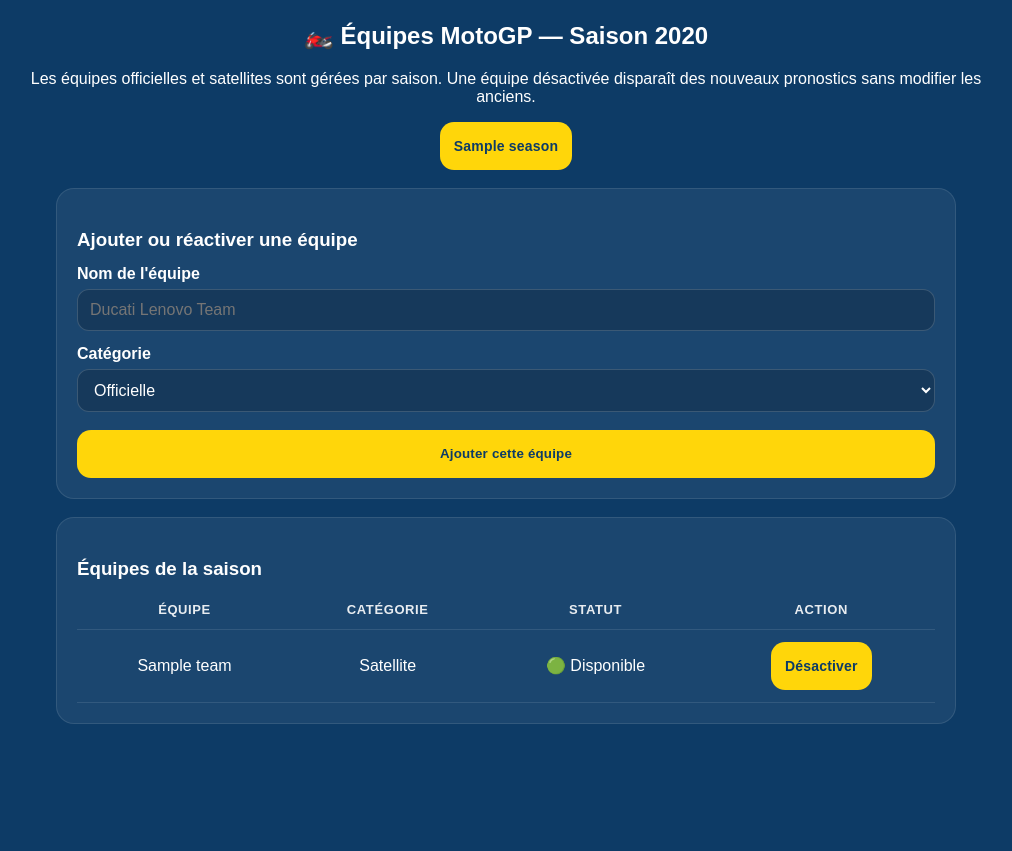
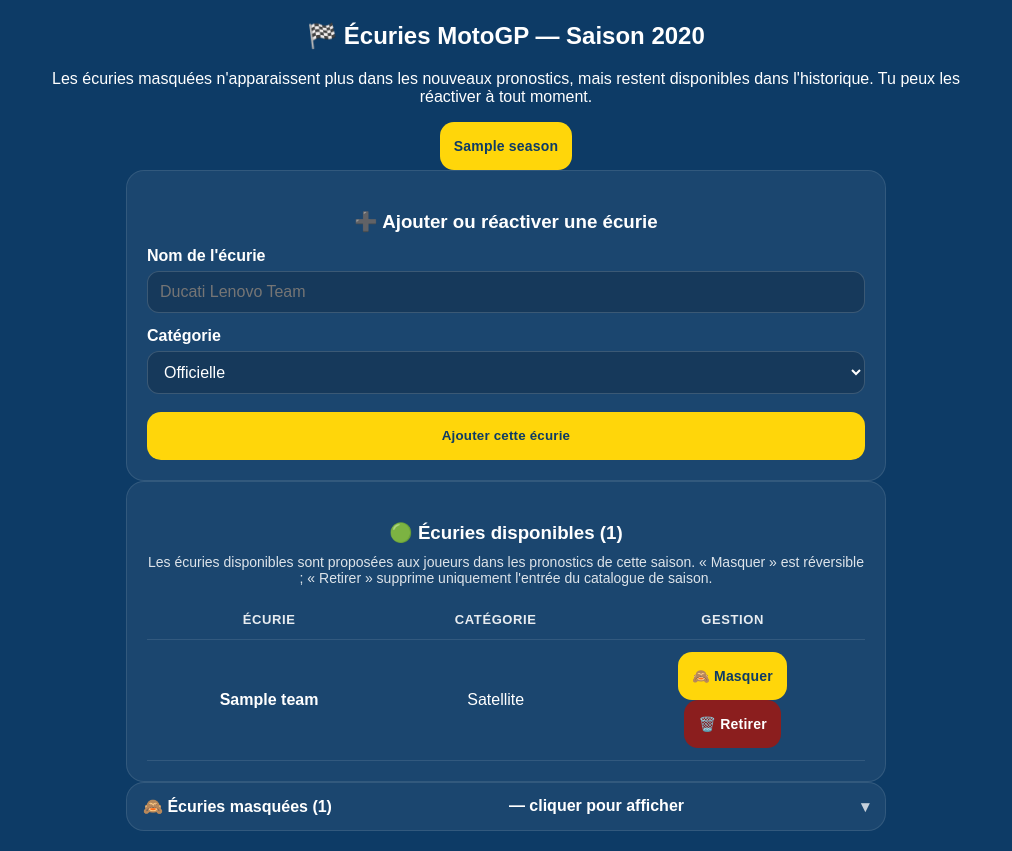
Before and after one commit to benjaminsoler07-lang/motogp-jeu, a Python web app: template templates/admin_teams.html in a window 1280 px wide. Shown: the part 305-1156 px from the top of the page, without its empty margins (134-1146 px from the left). Before the commit the page ends 1029 px from the top, so only its background shows below. Run offline with Jinja, Linux system fonts and the light colour scheme; the template is opened without the code that fills it: most values are stand-ins (such as "Sample title", 1, 10 or a date in 2020).

Commit message:
ui(teams): separate active and hidden stables with soft hiding and catalog-only removal

```diff
--- a/templates/admin_teams.html
+++ b/templates/admin_teams.html
@@ -1,46 +1,107 @@
 {% extends "base.html" %}
-{% block title %}Administration équipes — {{ year }}{% endblock %}
+{% block title %}Administration écuries — {{ year }}{% endblock %}
 {% block content %}
 {% include "_admin_nav.html" %}
-<h2>🏍️ Équipes MotoGP — Saison {{ year }}</h2>
-<p>Les équipes officielles et satellites sont gérées par saison. Une équipe désactivée disparaît des nouveaux pronostics sans modifier les anciens.</p>
-<nav class="v2-season-picker">{% for y in seasons %}
-<a class="btn btn-small" href="{{ url_for('admin_teams',season=y) }}" {% if y == year %}aria-current="page"{% endif %}>{{ y }}</a>{% endfor %}</nav>
+<h2>🏁 Écuries MotoGP — Saison {{ year }}</h2>
+<p>Les écuries masquées n'apparaissent plus dans les nouveaux pronostics, mais restent disponibles dans l'historique. Tu peux les réactiver à tout moment.</p>
+<nav class="v2-season-picker">
+{% for y in seasons %}
+<a class="btn btn-small" href="{{ url_for('admin_teams',season=y) }}"
+   {% if y == year %}aria-current="page"{% endif %}>{{ y }}</a>
+{% endfor %}
+</nav>
 {% if archived %}<p class="notice">Saison archivée : édition verrouillée.</p>{% endif %}
-<section class="card" style="max-width:900px;margin:18px auto;text-align:left">
-<h3>Ajouter ou réactiver une équipe</h3>
+
+<section class="card v2-catalog-card">
+  <h3>➕ Ajouter ou réactiver une écurie</h3>
   <form method="post">
     <input type="hidden" name="csrf" value="{{ csrf }}">
     <input type="hidden" name="season" value="{{ year }}">
     <input type="hidden" name="action" value="add">
-<label for="team">Nom de l'équipe</label>
-<input id="team" name="team" maxlength="100" required placeholder="Ducati Lenovo Team" {% if archived %}disabled{% endif %}>
+    <label for="team">Nom de l'écurie</label>
+    <input id="team" name="team" maxlength="100" required
+           placeholder="Ducati Lenovo Team" {% if archived %}disabled{% endif %}>
     <label for="kind">Catégorie</label>
     <select id="kind" name="kind" {% if archived %}disabled{% endif %}>
-<option value="official">Officielle</option><option value="satellite">Satellite</option>
+      <option value="official">Officielle</option>
+      <option value="satellite">Satellite</option>
     </select>
-<button type="submit" class="btn" {% if archived %}disabled{% endif %}>Ajouter cette équipe</button>
+    <button class="btn" type="submit" {% if archived %}disabled{% endif %}>Ajouter cette écurie</button>
   </form>
 </section>
-<section class="card" style="max-width:900px;margin:18px auto;text-align:left">
-<h3>Équipes de la saison</h3>
+
+<section class="card v2-catalog-card">
+  <h3>🟢 Écuries disponibles ({{ active_rows|length }})</h3>
+  <p class="admin-tip">Les écuries disponibles sont proposées aux joueurs dans les pronostics de cette saison. « Masquer » est réversible ; « Retirer » supprime uniquement l'entrée du catalogue de saison.</p>
   <div style="overflow:auto">
-<table class="classement" style="width:100%">
-<thead><tr><th>Équipe</th><th>Catégorie</th><th>Statut</th><th>Action</th></tr></thead>
+    <table class="classement v2-catalog-table">
+      <thead><tr><th>Écurie</th><th>Catégorie</th><th>Gestion</th></tr></thead>
       <tbody>
-{% for item in rows %}
-<tr><td>{{ item.team }}</td>
+      {% for item in active_rows %}
+        <tr>
+          <td><strong>{{ item.team }}</strong></td>
           <td>{{ 'Officielle' if item.kind == 'official' else 'Satellite' }}</td>
-<td>{{ '🟢 Disponible' if item.active else '⛔ Absente' }}</td>
-<td><form method="post">
+          <td>
+            <div class="v2-catalog-actions">
+              <form method="post">
                 <input type="hidden" name="csrf" value="{{ csrf }}">
                 <input type="hidden" name="season" value="{{ year }}">
+                <input type="hidden" name="team" value="{{ item.team }}">
                 <input type="hidden" name="action" value="toggle">
+                <button type="submit" class="btn btn-small" {% if archived %}disabled{% endif %}>🙈 Masquer</button>
+              </form>
+              <form method="post" onsubmit="return confirm('Retirer {{ item.team }} du catalogue {{ year }} ? Les pronostics précédents ne seront pas effacés.');">
+                <input type="hidden" name="csrf" value="{{ csrf }}">
+                <input type="hidden" name="season" value="{{ year }}">
                 <input type="hidden" name="team" value="{{ item.team }}">
-<button type="submit" class="btn btn-small" {% if archived %}disabled{% endif %}>{{ 'Désactiver' if item.active else 'Réactiver' }}</button>
-</form></td>
-</tr>{% else %}
-<tr><td colspan="4">Aucune équipe enregistrée pour cette saison.</td></tr>{% endfor %}
-</tbody></table></div>
+                <input type="hidden" name="action" value="remove">
+                <button type="submit" class="btn btn-small btn-danger" {% if archived %}disabled{% endif %}>🗑️ Retirer</button>
+              </form>
+            </div>
+          </td>
+        </tr>
+      {% else %}
+        <tr><td colspan="3">Aucune écurie disponible pour cette saison.</td></tr>
+      {% endfor %}
+      </tbody>
+    </table>
+  </div>
 </section>
+
+<details class="card v2-catalog-card v2-catalog-hidden">
+  <summary><strong>🙈 Écuries masquées ({{ hidden_rows|length }})</strong> — cliquer pour afficher</summary>
+  <div style="overflow:auto">
+    <table class="classement v2-catalog-table">
+      <thead><tr><th>Écurie</th><th>Catégorie</th><th>Gestion</th></tr></thead>
+      <tbody>
+      {% for item in hidden_rows %}
+        <tr>
+          <td>{{ item.team }}</td>
+          <td>{{ 'Officielle' if item.kind == 'official' else 'Satellite' }}</td>
+          <td>
+            <div class="v2-catalog-actions">
+              <form method="post">
+                <input type="hidden" name="csrf" value="{{ csrf }}">
+                <input type="hidden" name="season" value="{{ year }}">
+                <input type="hidden" name="team" value="{{ item.team }}">
+                <input type="hidden" name="action" value="toggle">
+                <button type="submit" class="btn btn-small" {% if archived %}disabled{% endif %}>✅ Réactiver</button>
+              </form>
+              <form method="post" onsubmit="return confirm('Retirer définitivement {{ item.team }} du catalogue {{ year }} ?');">
+                <input type="hidden" name="csrf" value="{{ csrf }}">
+                <input type="hidden" name="season" value="{{ year }}">
+                <input type="hidden" name="team" value="{{ item.team }}">
+                <input type="hidden" name="action" value="remove">
+                <button type="submit" class="btn btn-small btn-danger" {% if archived %}disabled{% endif %}>🗑️ Retirer</button>
+              </form>
+            </div>
+          </td>
+        </tr>
+      {% else %}
+        <tr><td colspan="3">Aucune écurie masquée.</td></tr>
+      {% endfor %}
+      </tbody>
+    </table>
+  </div>
+</details>
 {% endblock %}
```
Lines whose indentation alone changed are shown as unchanged.
